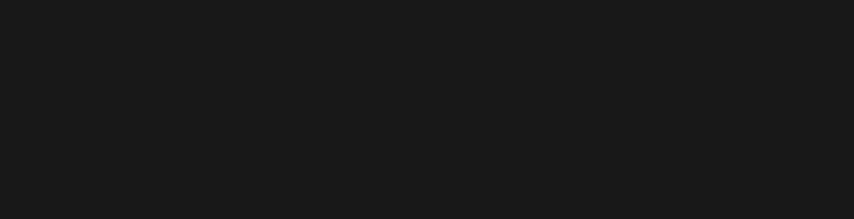
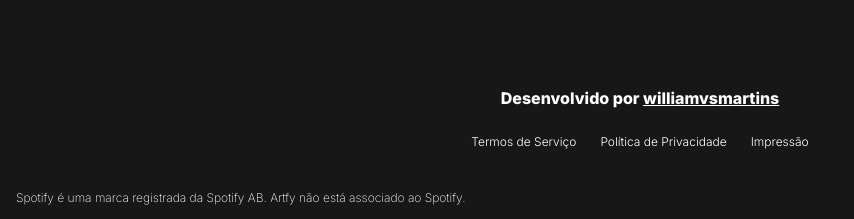
Before and after one commit to williamvsmartins/artfy, a Next.js app: page / in a window 1280 px wide. Shown: the part 879-1098 px from the top of the page, without its empty margins (0-854 px from the left). Before the commit the page ends 885 px from the top, so only its background shows below. Built offline with nearby package versions, Linux system fonts and the light colour scheme; no server answers.

Commit message:
feat: add footer

```diff
--- a/src/app/page.tsx
+++ b/src/app/page.tsx
@@ -1,6 +1,7 @@
 import { getServerSession } from 'next-auth';
 import { redirect } from 'next/navigation';
 
+import { Footer } from '@/components/Footer';
 import { MusicWallpaper } from '@/components/MusicWallpaper';
 import { Slider } from '@/components/Slider';
 import { SpotifySignInButton } from '@/components/SpotifySignInButton';
@@ -32,6 +33,7 @@
         <SpotifySignInButton />
         {convertedItems && <MusicWallpaper tracks={convertedItems} />}
       </div>
+      <Footer />
     </div>
   );
 }
--- a/src/app/wallpaper/page.tsx
+++ b/src/app/wallpaper/page.tsx
@@ -1,5 +1,6 @@
 import { getServerSession } from 'next-auth';
 
+import { Footer } from '@/components/Footer';
 import { Header } from '@/components/Header';
 import { SwiperWallpaper } from '@/components/SwiperWallpaper';
 
@@ -33,6 +34,7 @@
       <HydrationBoundary state={dehydrate(queryClient)}>
         <Header />
         <SwiperWallpaper session={session} />
+        <Footer black={true} />
       </HydrationBoundary>
     </div>
   );
--- /dev/null
+++ b/src/components/Footer/index.tsx
@@ -0,0 +1,42 @@
+interface FooterProps {
+  black?: boolean;
+}
+
+export function Footer({ black = false }: FooterProps) {
+  return (
+    <div className={`mt-16 text-center p-4 ${black ? 'text-black' : ''}`}>
+      <a
+        href="https://github.com/williamvsmartins"
+        target="_blank"
+        rel="noreferrer"
+        className={`font-extrabold mt-12 ${
+          black ? 'text-black' : 'text-white'
+        }`}
+      >
+        Desenvolvido por <span className="underline">williamvsmartins</span>
+        <br />
+      </a>
+      <div className="flex flex-col sm:flex-row gap-6 justify-center mb-3 text-xs mt-6">
+        <span className={`font-light ${black ? 'text-black' : 'text-white'}`}>
+          Termos de Serviço
+        </span>
+        <span className={`font-light ${black ? 'text-black' : 'text-white'}`}>
+          Política de Privacidade
+        </span>
+        <span className={`font-light ${black ? 'text-black' : 'text-white'}`}>
+          Impressão
+        </span>
+      </div>
+      <div className="mt-10 text-xs">
+        <p
+          className={`font-extralight text-left ${
+            black ? 'text-black' : 'text-white'
+          }`}
+        >
+          Spotify é uma marca registrada da Spotify AB. Artfy não está associado
+          ao Spotify.
+        </p>
+      </div>
+    </div>
+  );
+}
```
